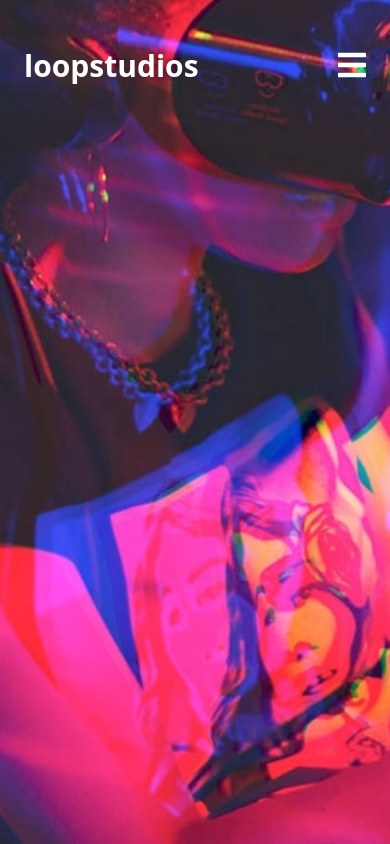
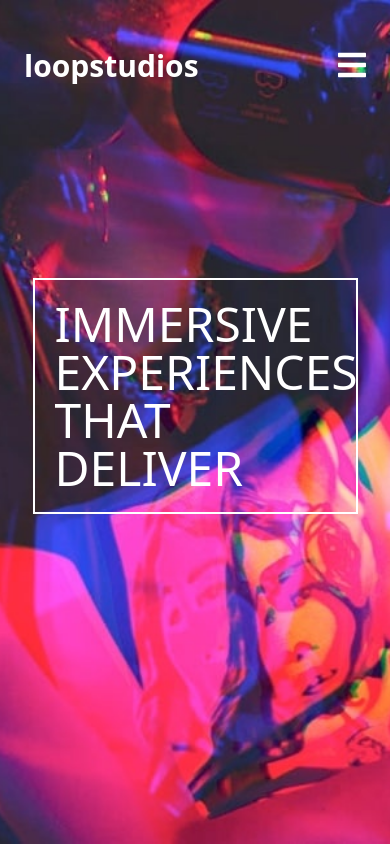
Before and after one commit to radoRandriamahandry/vue-ui-component, a Vue app: page /loopstudio in a window 390 px wide. Shown: the top 844 px of the page. Built offline with nearby package versions, Linux system fonts and the light colour scheme; a web font is replaced by a local one.

Commit message:
style: finish mobile version for the hero content

```diff
--- a/src/components/loop-studios/layouts/HeroContent.vue
+++ b/src/components/loop-studios/layouts/HeroContent.vue
@@ -11,9 +11,16 @@
       </div>
     </div>
   </div>
-  <div class="sm:hidden">
-    <div class="">
+  <div class="h-full sm:hidden">
+    <div class="grid grid-rows-5">
       <NavBar />
+      <div class="self-center w-5/6 row-start-3 row-end-5 mx-auto">
+        <h1
+          class="p-5 text-5xl font-light text-white uppercase border-2 border-white "
+        >
+          Immersive Experiences That deliver
+        </h1>
+      </div>
     </div>
   </div>
 </template>
```
